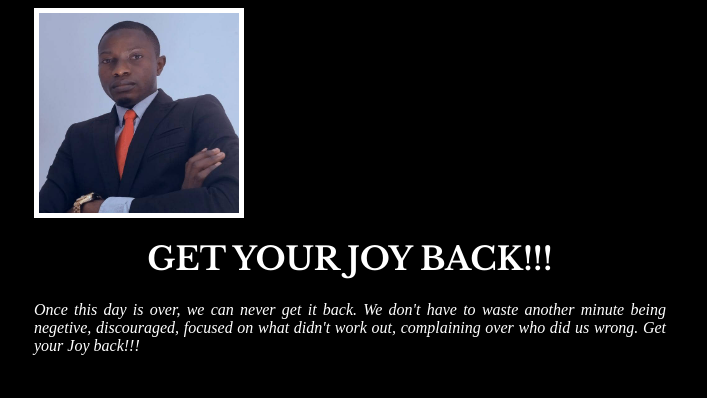
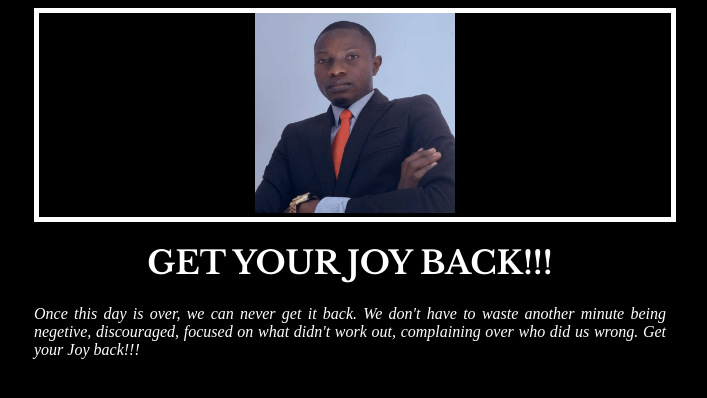
Before and after one commit to PiecitySolutions/Motivational-Post-Website, a plain HTML site: page index.html in a window 1280 px wide. Shown: the whole page, without its empty margins (290-997 px from the left). Drawn offline with nearby package versions, Linux system fonts and the light colour scheme; files whose address does not match are found by name.

Commit message:
Update index.html

```diff
--- a/index.html
+++ b/index.html
@@ -7,7 +7,7 @@
     <style>
         html{background: black;color: white;text-align: center;}
   .image {
-    border: 5px solid white; height: 200px;width: 200px;
+    border: 5px solid white;
 }
 
 .header{
```
